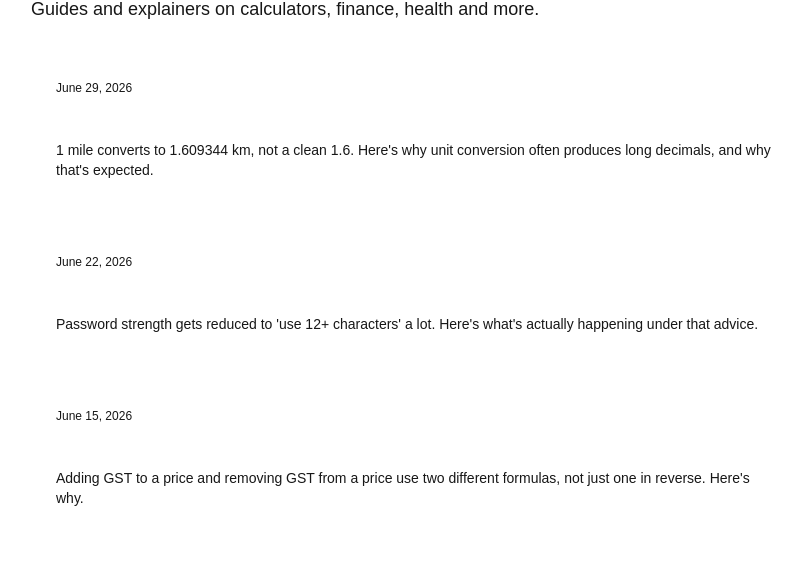
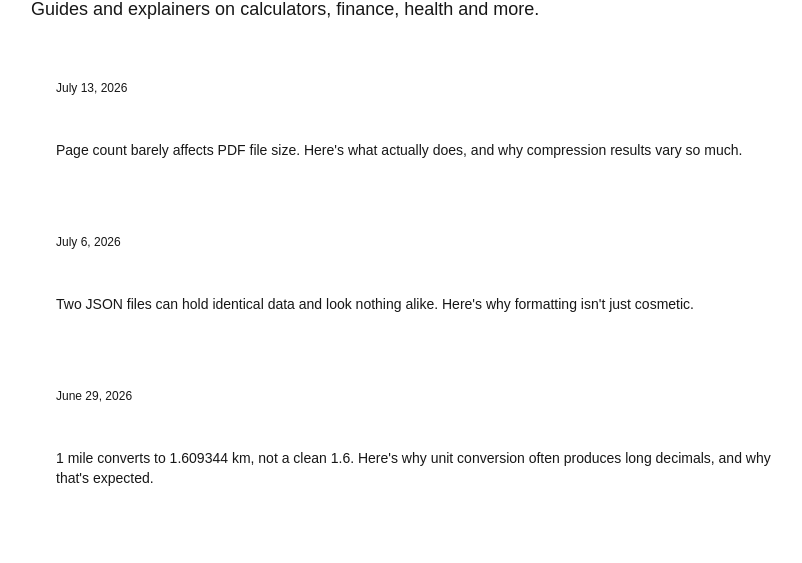
Before and after one commit to merondis/project-lighthouse, a Next.js app: page /blog in a window 1280 px wide. Shown: the part 186-749 px from the top of the page, without its empty margins (225-1027 px from the left). Built offline with nearby package versions, Linux system fonts and the light colour scheme; no server answers.

Commit message:
Implemented Project Lighthouse V2 foundation

```diff
--- a/src/data/blog/posts.ts
+++ b/src/data/blog/posts.ts
@@ -92,7 +92,41 @@ relatedToolSlugs: ["gst-calculator", "discount-calculator", "emi-calculator"],
       "This matters practically in a few places. If you're doing a rough mental estimate, it's fine to round, 1 mile is roughly 1.6 km for casual purposes. But if you're working on something where precision matters, engineering measurements, recipes that need to scale accurately, or financial-adjacent calculations, using the full precision matters, because rounding errors compound if you convert back and forth multiple times.",
       "Our Length Converter, Weight Converter and Temperature Converter all use full-precision standard conversion factors rather than rounded approximations, so the result you get is the mathematically accurate one, decimals and all.",
     ],
-    relatedToolSlugs: ["length-converter", "weight-converter", "temperature-converter"],
+relatedToolSlugs: ["length-converter", "weight-converter", "temperature-converter"],
+  },
+  {
+    slug: "json-formatting-why-it-matters",
+    title: "Why JSON Formatting Matters More Than It Seems",
+    metaDescription:
+      "Minified JSON and formatted JSON contain the same data, so why does formatting matter? Here's what changes.",
+    excerpt:
+      "Two JSON files can hold identical data and look nothing alike. Here's why formatting isn't just cosmetic.",
+    publishedDate: "2026-07-06",
+    content: [
+      "JSON has no concept of formatting built into its actual meaning, a machine reading minified JSON on a single line and the same JSON spread across fifty indented lines sees exactly the same data. So why does formatting matter at all? Because JSON isn't only read by machines, it's read by people debugging, reviewing, and understanding data, and that's where formatting earns its keep.",
+      "Minified JSON exists for a real reason, removing whitespace reduces file size, which matters when JSON is being sent over a network repeatedly, like in an API response. Every unnecessary space and line break adds up across thousands or millions of requests. This is why production APIs typically return minified JSON, it's not laziness, it's a genuine performance decision.",
+      "Formatted, indented JSON exists for a different real reason: human comprehension. When you're debugging why a nested field isn't showing up correctly, or reviewing a configuration file, or trying to understand the shape of data you're about to work with, indentation instantly shows you the structure, what's nested inside what, where an array starts and ends, which fields belong to which object. Reading the same structure in minified form means mentally counting brackets, which is slow and error-prone.",
+      "There's a third, often overlooked benefit to formatting: it makes invalid JSON obvious faster. A missing comma or unclosed bracket in a giant minified string is nearly impossible to spot by eye. The same error in properly indented JSON usually jumps out immediately, because the visual structure breaks in an obviously wrong way.",
+      "The practical takeaway is to treat these as two different states for two different purposes, keep JSON minified for transmission and storage where size matters, and format it any time a human, including future you, needs to actually read or debug it. Our JSON Formatter does both directions instantly, paste in either minified or formatted JSON, and switch between the two with one click, while also validating that the JSON is syntactically correct.",
+    ],
+    relatedToolSlugs: ["json-formatter", "base64-tool"],
+  },
+  {
+    slug: "why-pdf-file-size-varies-so-much",
+    title: "Why Two PDFs With Similar Content Can Have Wildly Different File Sizes",
+    metaDescription:
+      "Ever wondered why one PDF is 200KB and another with similar content is 20MB? Here's what actually drives PDF file size.",
+    excerpt:
+      "Page count barely affects PDF file size. Here's what actually does, and why compression results vary so much.",
+    publishedDate: "2026-07-13",
+    content: [
+      "It's a common surprise: two PDFs, similar page counts, similar-looking content, and one is a few hundred kilobytes while the other is tens of megabytes. Page count turns out to be one of the least important factors in PDF file size, what actually drives it is almost always the content embedded inside those pages.",
+      "Text itself is remarkably cheap in terms of file size. A PDF that's purely text, even hundreds of pages of it, compresses extremely well because text has a lot of repetitive structure that compression algorithms handle efficiently. A 300-page text-only PDF might easily stay under a megabyte.",
+      "Images are almost always the real culprit. A single high-resolution photo embedded at print quality can easily be several megabytes on its own, and PDFs often contain images that are far higher resolution than needed for on-screen viewing, a scanned document, a photo pasted in at full camera resolution, a screenshot saved without compression. Multiply that across many pages of a scanned document, and file sizes balloon quickly.",
+      "Fonts play a smaller but real role too. When a PDF embeds a full font file (so the document displays correctly on any device, even ones without that font installed), that adds overhead, especially if multiple font weights or families are embedded. This is usually a much smaller contributor than images, but it adds up in documents with unusual typography.",
+      "This is also why PDF compression results vary so much between different documents. A PDF compression tool can meaningfully shrink a file with large embedded images, sometimes dramatically, but a PDF that's already mostly text and light on images has much less to compress in the first place, there's simply less redundant data to remove. Our Compress PDF tool works entirely in your browser and will show you the before and after size so you can see exactly how much, if anything, was saved for your specific file.",
+    ],
+    relatedToolSlugs: ["compress-pdf", "merge-pdf", "split-pdf"],
   },
 ];
 
```
